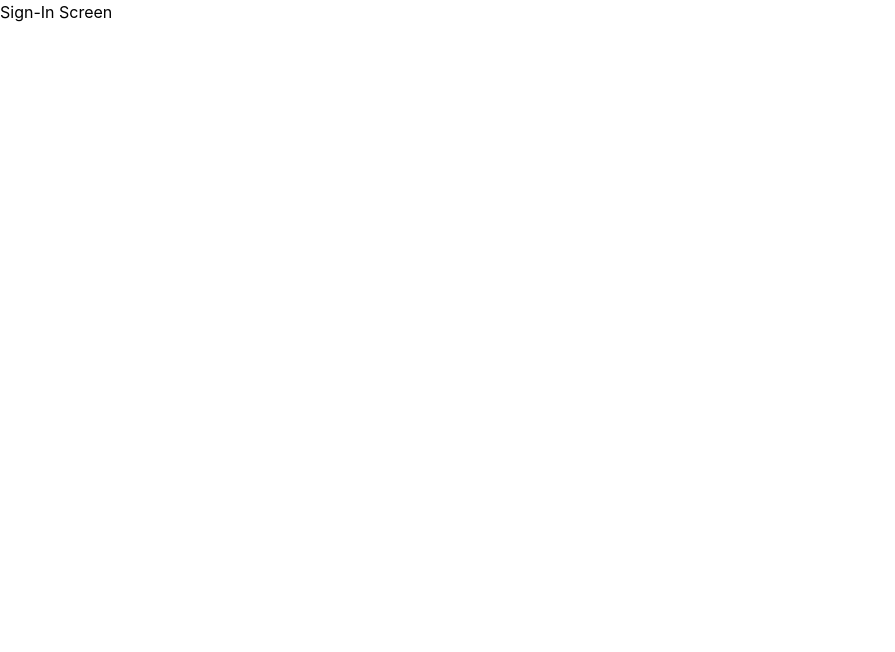
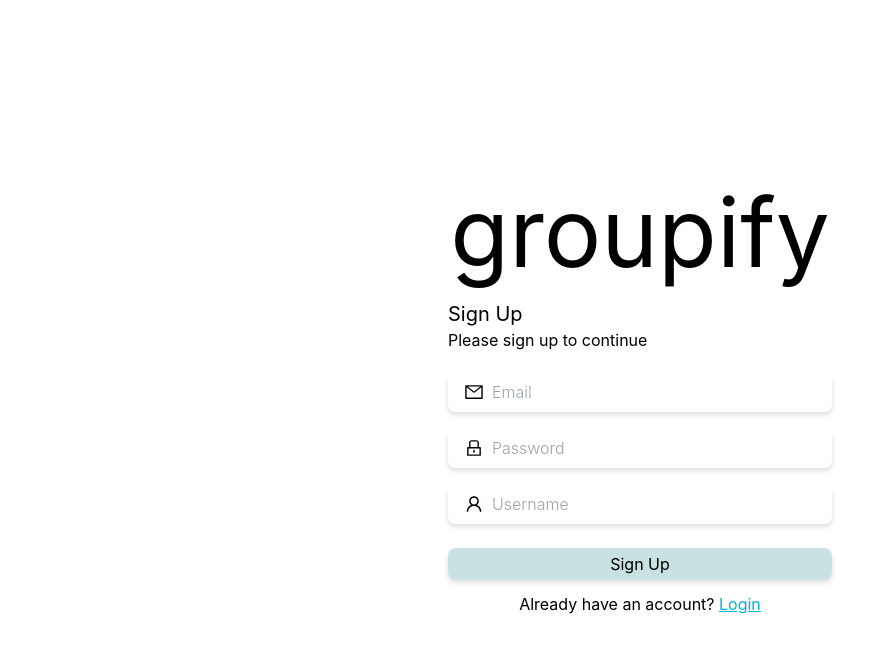
Before and after one commit to jel084/groupify, a React (Create React App) app in the folder groupify/: page /signin in a window 1280 px wide. Shown: the top 652 px of the page, without its empty margins (0-895 px from the left). Built offline with nearby package versions, Linux system fonts and the light colour scheme.

Commit message:
signup styling

```diff
--- a/groupify/package.json
+++ b/groupify/package.json
@@ -8,6 +8,8 @@
     "@testing-library/user-event": "^13.5.0",
     "react": "^18.3.1",
     "react-dom": "^18.3.1",
+    "react-icon": "^1.0.0",
+    "react-icons": "^5.3.0",
     "react-router-dom": "^6.26.1",
     "react-scripts": "5.0.1",
     "web-vitals": "^2.1.4"
--- /dev/null
+++ b/groupify/src/components/CustomInput.jsx
@@ -0,0 +1,25 @@
+import React from 'react';
+
+const CustomInput = ({ icon, placeholder, value, onChange, name, type = "text" }) => {
+  return (
+    <div className="flex w-full my-3">
+      <div className="flex items-center rounded-lg border-primary_color bg-[rgb(255,255,255)] w-full px-4 drop-shadow-md"> {/*input_container */}
+        {icon && (
+          <div className="text-[20px] text-primary_color pr-2"> {/*input_icon */}
+            {icon}
+          </div>
+        )}
+        <input
+          type={type}
+          placeholder={placeholder}
+          value={value}
+          onChange={onChange}
+          name={name}
+          className="border-none outline-none text-primary_color text-[16px] flex-grow bg-[rgb(255,255,255)] placeholder:font-light placeholder:text-primary_lite p-0 py-2"  //input input
+        />
+      </div>
+    </div>
+  );
+};
+
+export default CustomInput;
--- /dev/null
+++ b/groupify/src/components/FormButton.jsx
@@ -0,0 +1,10 @@
+import React from 'react'
+const FormButton = ({ ...props }) => {
+  return (
+    <div className='rounded-lg py-1 bg-[#C8E2E1] cursor-pointer hover:bg-[#a3d2d0] drop-shadow-md'>
+      <button type='submit' >{props.btnText}</button>
+    </div>
+  )
+}
+
+export default FormButton
--- a/groupify/src/screens/SignIn.js
+++ b/groupify/src/screens/SignIn.js
@@ -1,9 +1,33 @@
 import React from 'react';
+import CustomInput from '../components/CustomInput';
+import FormButton from '../components/FormButton';
+import { Link } from 'react-router-dom';
+import { AiOutlineMail, AiOutlineUser, AiOutlineLock } from 'react-icons/ai';
 
 const SignIn = () => {
   return (
-    <div>
-      <h1>Sign-In Screen</h1>
+    <div className="bg-[#FFFFFF] min-h-screen flex flex-col items-center justify-center text-black">
+      <h1 className="text-8xl pb-5">groupify</h1>
+      <div className="w-full max-w-sm">
+        <div className="mb-4">
+          <p className="text-xl">Sign Up</p>
+          <p className="pb-1">Please sign up to continue</p>
+        </div>
+        <form className="space-y-4">
+          <CustomInput icon={<AiOutlineMail />} type="text" placeholder="Email" />
+          <CustomInput icon={<AiOutlineLock />} type="password" placeholder="Password" />
+          <CustomInput icon={<AiOutlineUser />} type="text" placeholder="Username" />
+        </form>
+        <div className="text-center mt-6">
+          <FormButton btnText="Sign Up" />
+          <p className="pt-3">
+            Already have an account?{' '}
+            <Link to="/login" className="text-[#00B4DB] underline">
+              Login
+            </Link>
+          </p>
+        </div>
+      </div>
     </div>
   );
 };
```
Also changed, not shown: 1 other file (tests, documents, lock files or other folders).
